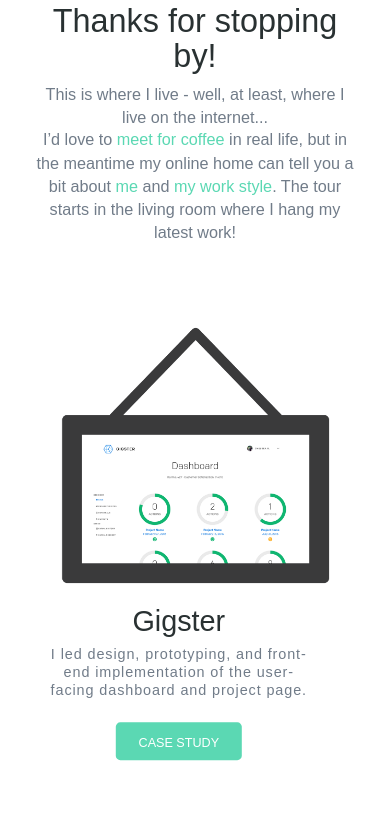
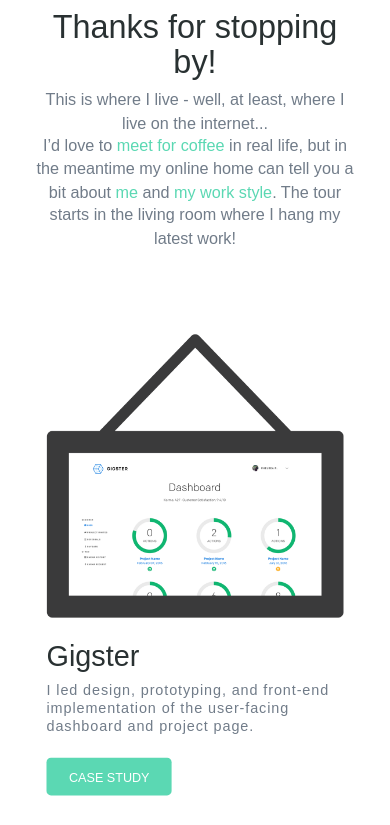
Before and after one commit to rkay-code/portfolio2016, a website: page index.html at #/work in a window 390 px wide. Shown: the part 375-1200 px from the top of the page. Drawn offline with Linux system fonts and the light colour scheme; no server answers.

Commit message:
responsive tweaks

```diff
--- a/styles/_work.scss
+++ b/styles/_work.scss
@@ -1,3 +1,7 @@
+.work-wrapper a {
+  font-weight: bolder;
+}
+
 .proj-wrapper {
   margin-top: 75px;
   margin-bottom: 75px;
@@ -74,3 +78,28 @@
     margin: 0 auto 25px;
   }
 }
+
+@media only screen and (min-device-width: 768px) and (max-device-width: 1024px) and (-webkit-min-device-pixel-ratio: 1) {
+  .proj-wrapper {
+    text-align: left;
+    img {
+    width: 100%;
+  }
+  .brief-details {
+    width: 100%;
+    text-align: left;
+  }
+}
+}
+@media only screen and (min-device-width: 320px) and (max-device-width: 480px) and (-webkit-min-device-pixel-ratio: 2) {
+  .proj-wrapper {
+    text-align: left;
+    img {
+    width: 100%;
+  }
+  .brief-details {
+    width: 100%;
+    text-align: left;
+  }
+}
+}
--- a/templates/work.html
+++ b/templates/work.html
@@ -16,7 +16,7 @@
 
     <div class="proj-brief-wrapper" ng-repeat="work in works">
       <div class="col-md-6 col-md-offset-0 col-sm-10 col-sm-offset-1 proj-wrapper">
-        <div class="col-sm-7 col-md-12">
+        <div class="col-md-12">
           <a href="#/work/{{work.id}}">
           <img ng-src="{{work.img}}" />
         </a>
```
Also changed, not shown: templates/landing.html (+1 -6 lines), dist/styles/styles.css, dist/templates/landing.html, dist/templates/work.html, styles/styles.css.
